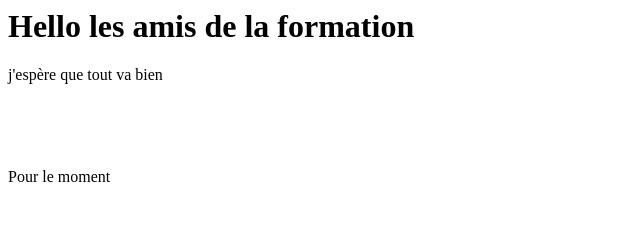
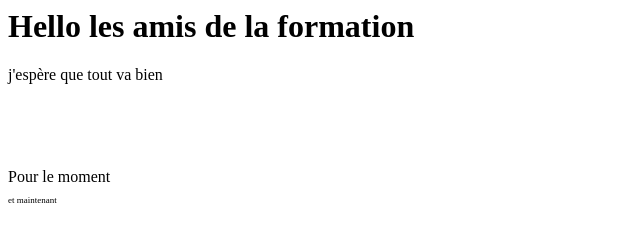
Before and after one commit to arnauldchamelot/premier_push, a plain HTML site: page index.html in a window 1280 px wide. Shown: the full height of the page, 0-640 px from the left. Drawn offline with Linux system fonts and the light colour scheme.

Commit message:
avec taille

```diff
--- a/index.html
+++ b/index.html
@@ -3,4 +3,6 @@
 <div align="right">Oui tout va bien pour le moment
     <p>C'est trop cool</p>
 </div>
-<div font="emoji">Pour le moment</div>
+<div font-family="emoji">Pour le moment
+     <p style="font-size: xx-small;">et maintenant</p>
+</div>
```
